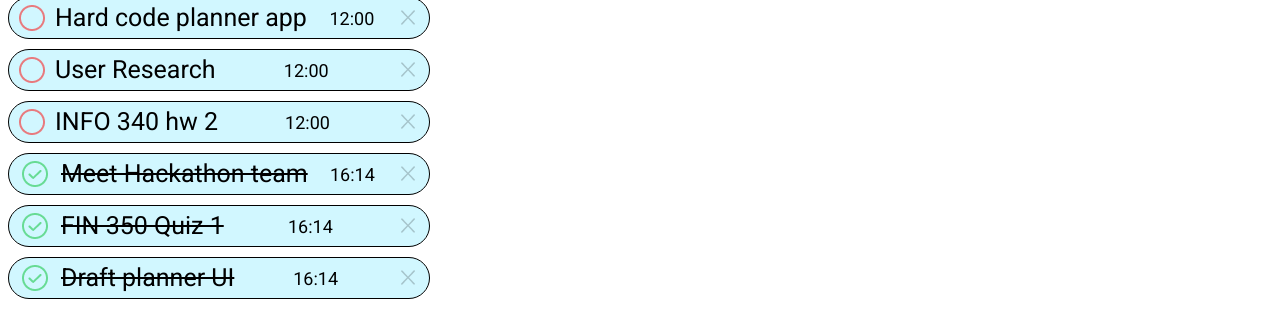
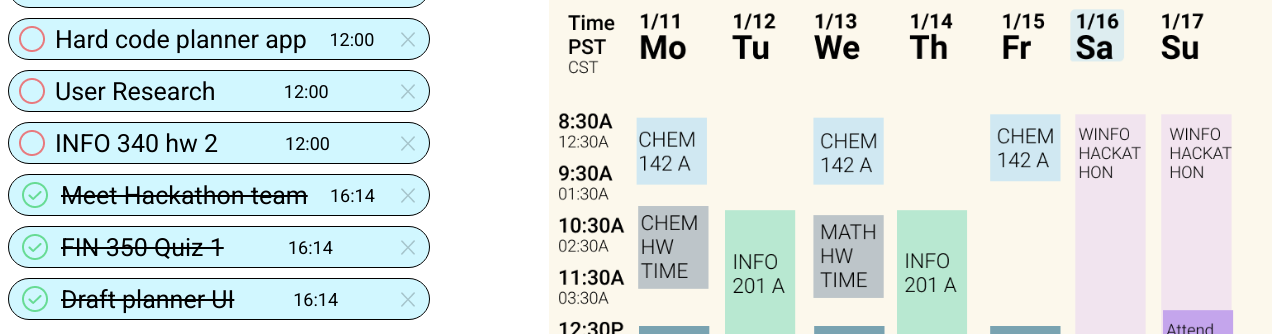
Before and after one commit to Gyangle/Event-Planner, a plain HTML site: page index.html in a window 1280 px wide. Shown: the part 234-568 px from the top of the page. Drawn offline with Linux system fonts and the light colour scheme.

Commit message:
fix margin

```diff
--- a/CollegePlanner.css
+++ b/CollegePlanner.css
@@ -1,5 +1,18 @@
 body {
   font-family: 'Roboto', sans-serif;
+}
+
+#list-view {
+  float: left;
+}
+
+#calender-view {
+  float: right;
+  margin-top: 40px;
+}
+
+#calender {
+  max-height: 720px;
 }
 
 .event {
--- a/index.html
+++ b/index.html
@@ -13,6 +13,7 @@
     <h1>College Planner</h1>
   </header>
   <main>
+    <section id="list-view">
       <section id="today">
         <h2 class='listHeader'>Today</h2>
         <div id='todayList'>
@@ -92,6 +93,10 @@
         </div>
         <div id='finishedList'></div>
       </section>
+    </section>
+    <section id="calender-view">
+      <img src="img/calender.png" alt="Calender" id="calender">
+    </section>
   <main>
 </body>
 </html>
```
Also changed, not shown: img/calender.png (added). Lines whose indentation alone changed are shown as unchanged.
